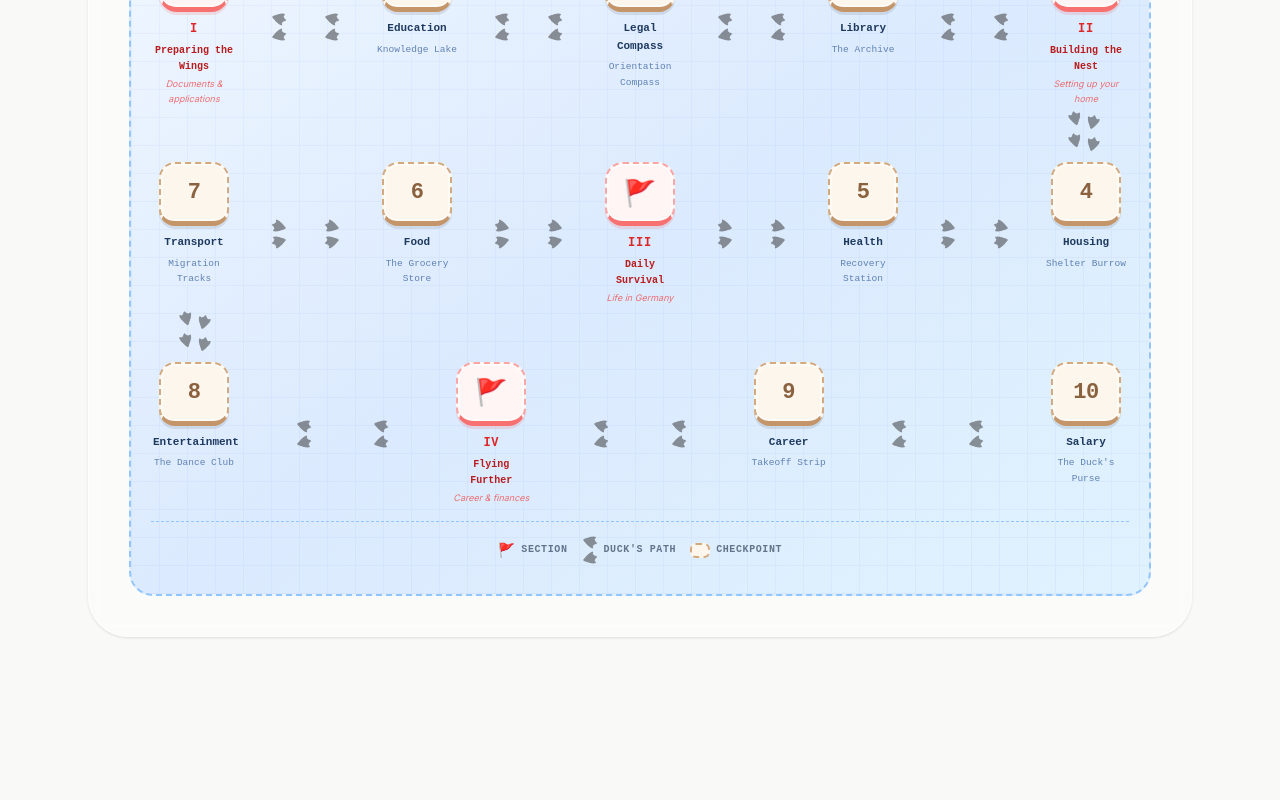
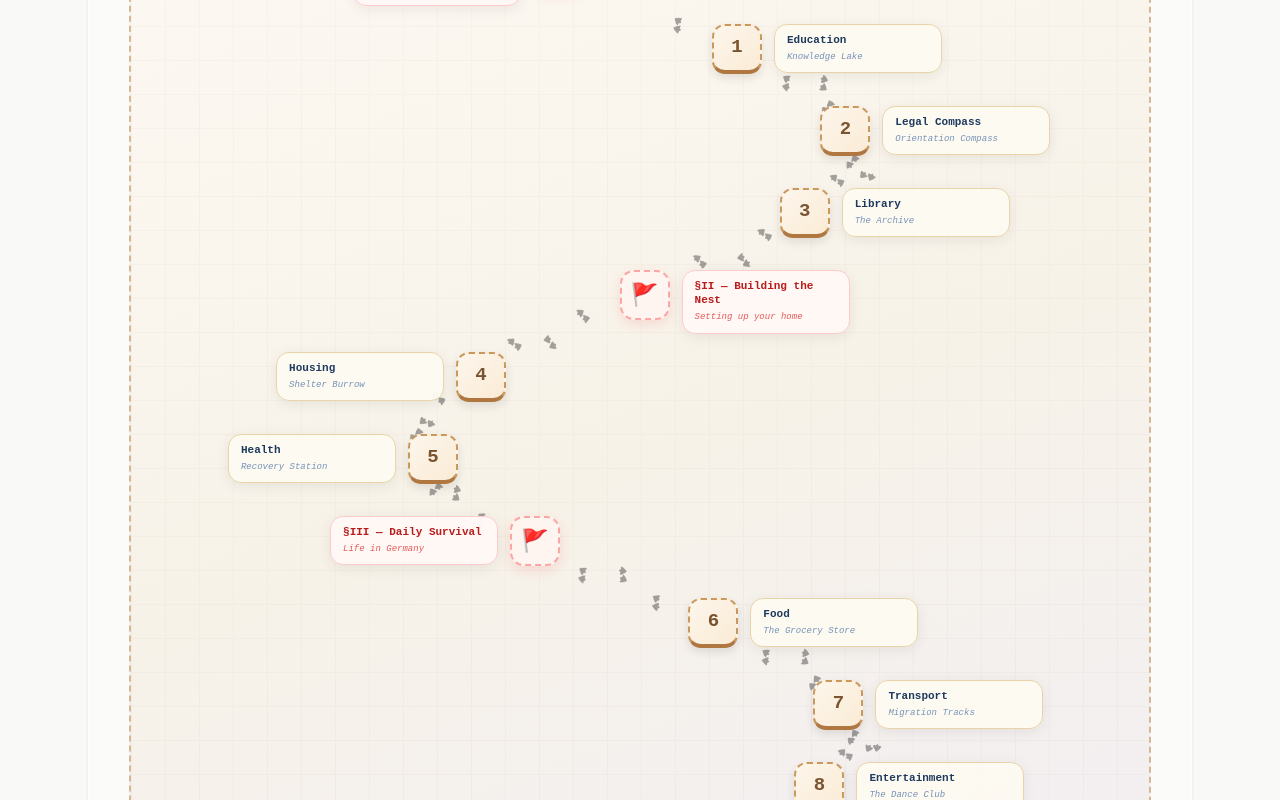
Before and after one commit to QuillenCookies/vgu-study-in-germany, a React (Vite) app in the folder frontend/: page / in a window 1280 px wide. Shown: the part 3880-4680 px from the top of the page. Built offline with nearby package versions, Linux system fonts and the light colour scheme; a web font is replaced by a local one.

Commit message:
Edit map

```diff
--- a/frontend/src/pages/HomePage.tsx
+++ b/frontend/src/pages/HomePage.tsx
@@ -384,268 +384,258 @@ const MentorOrb: React.FC<{ duck: typeof ALPHA_DUCKS[0] }> = ({ duck }) => {
 
 
 // ── JOURNEY MAP ─────────────────────────────────────────────────────────────
-// Two item kinds: section checkpoint or numbered step
-interface SectionItem {
-  kind: 'section';
+interface StepDef {
   id: string;
-  roman: string;       // "I" / "II" / "III" / "IV"
-  label: string;       // e.g. "Preparing the Wings"
-  sub: string;         // e.g. "Preparing your documents"
-}
-
-interface StepItem {
-  kind: 'step';
-  id: string;
-  num: number;
+  kind: 'step' | 'section';
+  num?: number;
+  roman?: string;
   label: string;
   sub: string;
-  href: string;
+  href?: string;
 }
 
-type MapItem = SectionItem | StepItem;
-
-// 14 items – 4 section checkpoints + 10 numbered steps
-// Row 0 (LTR, 5):  SecI  · 1 · 2 · 3 · SecII
-// Row 1 (RTL, 5):  4 · 5 · SecIII · 6 · 7   (displayed reversed: 7 · 6 · SecIII · 5 · 4)
-// Row 2 (LTR, 4):  8 · SecIV · 9 · 10
-const MAP_PATH: MapItem[] = [
-  // ── Row 0 ──
-  { kind: 'section', id: 'sec-I',   roman: 'I',   label: 'Preparing the Wings', sub: 'Documents & applications' },
-  { kind: 'step',    id: 'edu',     num: 1,  label: 'Education',       sub: 'Knowledge Lake',      href: '/university' },
-  { kind: 'step',    id: 'legal',   num: 2,  label: 'Legal Compass',   sub: 'Orientation Compass', href: '/explore/legal' },
-  { kind: 'step',    id: 'lib',     num: 3,  label: 'Library',         sub: 'The Archive',          href: '/explore/library' },
-  { kind: 'section', id: 'sec-II',  roman: 'II',  label: 'Building the Nest', sub: 'Setting up your home' },
-  { kind: 'step',    id: 'hous',    num: 4,  label: 'Housing',         sub: 'Shelter Burrow',       href: '/housing' },
-  { kind: 'step',    id: 'health',  num: 5,  label: 'Health',          sub: 'Recovery Station',     href: '/explore/health' },
-  { kind: 'section', id: 'sec-III', roman: 'III', label: 'Daily Survival',    sub: 'Life in Germany' },
-  { kind: 'step',    id: 'food',    num: 6,  label: 'Food',            sub: 'The Grocery Store',    href: '/food' },
-  { kind: 'step',    id: 'trans',   num: 7,  label: 'Transport',       sub: 'Migration Tracks',     href: '/bahn' },
-  { kind: 'step',    id: 'ent',     num: 8,  label: 'Entertainment',   sub: 'The Dance Club',       href: '/entertainment' },
-  { kind: 'section', id: 'sec-IV',  roman: 'IV',  label: 'Flying Further',    sub: 'Career & finances' },
-  { kind: 'step',    id: 'career',  num: 9,  label: 'Career',          sub: 'Takeoff Strip',        href: '/explore/career' },
-  { kind: 'step',    id: 'salary',  num: 10, label: 'Salary',          sub: "The Duck's Purse",    href: '/explore/salary' },
+const ALL_STEPS: StepDef[] = [
+  { kind: 'section', id: 'sec-I', roman: 'I', label: 'Preparing the Wings', sub: 'Documents & applications' },
+  { kind: 'step', id: 'edu', num: 1, label: 'Education', sub: 'Knowledge Lake', href: '/university' },
+  { kind: 'step', id: 'legal', num: 2, label: 'Legal Compass', sub: 'Orientation Compass', href: '/explore/legal' },
+  { kind: 'step', id: 'lib', num: 3, label: 'Library', sub: 'The Archive', href: '/explore/library' },
+  { kind: 'section', id: 'sec-II', roman: 'II', label: 'Building the Nest', sub: 'Setting up your home' },
+  { kind: 'step', id: 'hous', num: 4, label: 'Housing', sub: 'Shelter Burrow', href: '/housing' },
+  { kind: 'step', id: 'health', num: 5, label: 'Health', sub: 'Recovery Station', href: '/explore/health' },
+  { kind: 'section', id: 'sec-III', roman: 'III', label: 'Daily Survival', sub: 'Life in Germany' },
+  { kind: 'step', id: 'food', num: 6, label: 'Food', sub: 'The Grocery Store', href: '/food' },
+  { kind: 'step', id: 'trans', num: 7, label: 'Transport', sub: 'Migration Tracks', href: '/bahn' },
+  { kind: 'step', id: 'ent', num: 8, label: 'Entertainment', sub: 'The Dance Club', href: '/entertainment' },
+  { kind: 'section', id: 'sec-IV', roman: 'IV', label: 'Flying Further', sub: 'Career & finances' },
+  { kind: 'step', id: 'career', num: 9, label: 'Career', sub: 'Takeoff Strip', href: '/explore/career' },
+  { kind: 'step', id: 'salary', num: 10, label: 'Salary', sub: "The Duck's Purse", href: '/explore/salary' },
 ];
 
-const MAP_ROWS: MapItem[][] = [
-  MAP_PATH.slice(0, 5),
-  MAP_PATH.slice(5, 10),
-  MAP_PATH.slice(10),
-];
-
-// ── SECTION CHECKPOINT NODE ───────────────────────────────────────────────
-const SectionNode: React.FC<{ item: SectionItem }> = ({ item }) => (
-  <div className="flex flex-col items-center" style={{ width: '82px', flexShrink: 0 }}>
-    {/* Red-flag button — same size as StepNode */}
-    <div
-      style={{
-        width: '70px', height: '64px',
-        background: '#fff5f5',
-        border: '2.5px dashed #fca5a5',
-        borderBottom: '5px solid #f87171',
-        borderRadius: '18px',
-        boxShadow: '0 3px 0 rgba(239,68,68,0.15), inset 0 0 0 1.5px rgba(255,255,255,0.7)',
+// ── S-CURVE LAYOUT: unified px coordinate space ──────────────────────────────
+// The design canvas is JM_CW × JM_CH px. Both the SVG element and the HTML node
+// cards use these same pixel values, so they are ALWAYS perfectly aligned.
+const JM_CW = 700;              // design canvas width (px)
+const JM_CENTER_X = 350;        // horizontal midpoint
+const JM_AMP = 210;             // ± sinusoidal oscillation (px)
+const JM_Y_STEP = 82;           // equal vertical gap between each node (px)
+
+type Pt = { x: number; y: number };
+
+// All 14 nodes — equal vertical spacing, sinusoidal horizontal S-curve
+const JM_NODE_POS: Pt[] = ALL_STEPS.map((_, i) => ({
+  x: JM_CENTER_X + JM_AMP * Math.sin(i * 0.88 - 0.4),
+  y: 52 + i * JM_Y_STEP,
+}));
+const JM_CH = 52 + (ALL_STEPS.length - 1) * JM_Y_STEP + 64;
+
+// ── Catmull-Rom → cubic-bezier segments (for smooth footprint placement) ─────
+interface BezSeg { p1: Pt; cp1: Pt; cp2: Pt; p2: Pt; }
+function buildBezSegs(pts: Pt[], tension = 0.36): BezSeg[] {
+  const p = [pts[0], ...pts, pts[pts.length - 1]];
+  return pts.slice(0, -1).map((_, i) => ({
+    p1: p[i + 1],
+    cp1: { x: p[i + 1].x + (p[i + 2].x - p[i].x) * tension, y: p[i + 1].y + (p[i + 2].y - p[i].y) * tension },
+    cp2: { x: p[i + 2].x - (p[i + 3].x - p[i + 1].x) * tension, y: p[i + 2].y - (p[i + 3].y - p[i + 1].y) * tension },
+    p2: p[i + 2],
+  }));
+}
+function bezPt(s: BezSeg, t: number): Pt {
+  const u = 1 - t;
+  return {
+    x: u * u * u * s.p1.x + 3 * u * u * t * s.cp1.x + 3 * u * t * t * s.cp2.x + t * t * t * s.p2.x,
+    y: u * u * u * s.p1.y + 3 * u * u * t * s.cp1.y + 3 * u * t * t * s.cp2.y + t * t * t * s.p2.y,
+  };
+}
+function bezTan(s: BezSeg, t: number): Pt {
+  const u = 1 - t;
+  return {
+    x: 3 * u * u * (s.cp1.x - s.p1.x) + 6 * u * t * (s.cp2.x - s.cp1.x) + 3 * t * t * (s.p2.x - s.cp2.x),
+    y: 3 * u * u * (s.cp1.y - s.p1.y) + 6 * u * t * (s.cp2.y - s.cp1.y) + 3 * t * t * (s.p2.y - s.cp2.y),
+  };
+}
+const JM_BEZ_SEGS = buildBezSegs(JM_NODE_POS);
+
+// ── NODE CARD ─────────────────────────────────────────────────────────────────
+const JM_ICON = 50;   // icon button size (px)
+const JM_CARD = 168;  // label card width (px)
+const JM_STUB = 12;   // gap between icon and card (px)
+
+const JMNode: React.FC<{ step: StepDef; pos: Pt }> = ({ step, pos }) => {
+  const navigate = useNavigate();
+  const isSection = step.kind === 'section';
+  // Cards extend AWAY from the center
+  const onRight = pos.x >= JM_CENTER_X;
+
+  const handleClick = () => {
+    if (step.href) {
+      window.scrollTo({ top: 0, left: 0, behavior: 'instant' });
+      navigate(step.href);
+    }
+  };
+
+  // Icon sits centered on pos; card extends left or right
+  const iconLeft = pos.x - JM_ICON / 2;
+  const cardLeft = onRight
+    ? iconLeft + JM_ICON + JM_STUB        // card to the right
+    : iconLeft - JM_STUB - JM_CARD;       // card to the left
+
+  return (
+    <>
+      {/* ── Icon button ── */}
+      <div style={{ position: 'absolute', left: iconLeft, top: pos.y - JM_ICON / 2, zIndex: 4 }}>
+        {isSection ? (
+          <div style={{
+            width: JM_ICON, height: JM_ICON, borderRadius: '14px',
+            background: '#fff5f0',
+            border: '2px dashed #fca5a5',
+            boxShadow: '0 4px 12px rgba(239,68,68,0.15)',
             display: 'flex', alignItems: 'center', justifyContent: 'center',
-        cursor: 'default',
-      }}
-      aria-label={`Section ${item.roman}`}
-    >
-      <span style={{ fontSize: '26px', lineHeight: 1 }}>🚩</span>
-    </div>
-    {/* Roman numeral */}
-    <span
-      className="mt-2 text-center font-extrabold leading-none"
-      style={{ fontSize: '12px', color: '#dc2626', fontFamily: "'Courier New', monospace", letterSpacing: '0.06em' }}
-    >
-      {item.roman}
-    </span>
-    {/* Section title */}
-    <span
-      className="text-center leading-tight mt-1 font-bold"
-      style={{ fontSize: '10px', color: '#b91c1c', maxWidth: '82px', fontFamily: "'Courier New', monospace" }}
-    >
-      {item.label}
-    </span>
-    {/* Section sub */}
-    <span
-      className="text-center leading-tight mt-0.5 italic"
-      style={{ fontSize: '9px', color: '#ef4444', maxWidth: '82px', opacity: 0.75 }}
-    >
-      {item.sub}
-    </span>
-  </div>
-);
-
-// \u2500\u2500 NUMBERED STEP NODE \u2500\u2500\u2500\u2500\u2500\u2500\u2500\u2500\u2500\u2500\u2500\u2500\u2500\u2500\u2500\u2500\u2500\u2500\u2500\u2500\u2500\u2500\u2500\u2500\u2500\u2500\u2500\u2500\u2500\u2500\u2500\u2500\u2500\u2500\u2500\u2500\u2500\u2500\u2500\u2500\u2500\u2500\u2500\u2500\u2500\u2500\u2500
-const StepNode: React.FC<{ item: StepItem }> = ({ item }) => {
-  const navigate = useNavigate();
-  const handleClick = () => {
-    window.scrollTo({ top: 0, left: 0, behavior: 'instant' });
-    navigate(item.href);
-  };
-  return (
-    <div className="flex flex-col items-center" style={{ width: '82px', flexShrink: 0 }}>
+          }}>
+            <span style={{ fontSize: '22px' }}>🚩</span>
+          </div>
+        ) : (
           <button
             onClick={handleClick}
-        className="relative box-border cursor-pointer touch-manipulation rounded-2xl transition-all duration-150 active:translate-y-[2px] hover:brightness-105"
+            className="transition-all duration-150 active:translate-y-[1px] hover:brightness-105 touch-manipulation"
             style={{
-          width: '70px', height: '64px',
-          background: '#fdf6ec',
-          border: '2.5px dashed #d4a97e',
-          borderBottom: '5px solid #c5956a',
-          boxShadow: '0 3px 0 rgba(0,0,0,0.09), inset 0 0 0 1.5px rgba(255,255,255,0.7)',
-          fontFamily: 'inherit',
+              width: JM_ICON, height: JM_ICON, borderRadius: '13px',
+              background: 'linear-gradient(135deg,#fdf6ec,#faebd5)',
+              border: '2px dashed #c9985d',
+              borderBottom: '4px solid #b07840',
+              boxShadow: '0 4px 10px rgba(0,0,0,0.10)',
+              fontFamily: 'inherit', cursor: 'pointer',
               display: 'flex', alignItems: 'center', justifyContent: 'center',
             }}
-        aria-label={item.label}
+            aria-label={step.label}
           >
-        <span
-          className="font-extrabold"
-          style={{ fontSize: '22px', color: '#8a6240', letterSpacing: '-0.5px', fontFamily: "'Courier New', monospace" }}
-        >
-          {item.num}
+            <span style={{ fontSize: '19px', fontWeight: 900, color: '#7a5430', fontFamily: "'Courier New', monospace" }}>
+              {step.num}
             </span>
           </button>
-      {/* Step name */}
-      <span
-        className="mt-2 text-center leading-tight font-bold"
-        style={{ fontSize: '11px', color: '#1e3a5f', maxWidth: '82px', fontFamily: "'Courier New', monospace" }}
-      >
-        {item.label}
-      </span>
-      {/* Sub */}
-      <span
-        className="text-center leading-tight mt-1"
-        style={{ fontSize: '9.5px', color: '#4a6fa5', maxWidth: '82px', opacity: 0.85, fontFamily: "'Courier New', monospace" }}
-      >
-        {item.sub}
-      </span>
-    </div>
+        )}
+      </div>
+
+      {/* ── Label card ── */}
+      <div style={{
+        position: 'absolute',
+        left: cardLeft,
+        top: pos.y - JM_ICON / 2,
+        width: JM_CARD,
+        zIndex: 4,
+        borderRadius: '13px',
+        background: isSection ? 'rgba(255,248,246,0.97)' : 'rgba(253,250,242,0.97)',
+        border: `1.5px solid ${isSection ? '#fecaca' : '#e8d4a8'}`,
+        padding: '8px 12px',
+        boxShadow: '0 3px 14px rgba(0,0,0,0.07)',
+      }}>
+        <div style={{
+          fontSize: '11px', fontWeight: 800, lineHeight: 1.3, marginBottom: '3px',
+          color: isSection ? '#b91c1c' : '#1e3a5f',
+          fontFamily: "'Courier New', monospace",
+        }}>
+          {isSection ? `§${step.roman} — ${step.label}` : step.label}
+        </div>
+        <div style={{
+          fontSize: '9px', color: isSection ? '#dc2626' : '#4a6fa5',
+          fontFamily: "'Courier New', monospace", opacity: 0.75, fontStyle: 'italic',
+        }}>
+          {step.sub}
+        </div>
+      </div>
+    </>
   );
 };
 
-// \u2500\u2500 DUCK FOOTPRINT PAIR \u2500\u2500\u2500\u2500\u2500\u2500\u2500\u2500\u2500\u2500\u2500\u2500\u2500\u2500\u2500\u2500\u2500\u2500\u2500\u2500\u2500\u2500\u2500\u2500\u2500\u2500\u2500\u2500\u2500\u2500\u2500\u2500\u2500\u2500\u2500\u2500\u2500\u2500\u2500\u2500\u2500\u2500\u2500\u2500\u2500\u2500\u2500\u2500\u2500\u2500\u2500\u2500\u2500\u2500\u2500\u2500
-// Left foot toes inward (+15\u00b0), right foot toes inward (-15\u00b0), close together.
-const FootprintPair: React.FC<{ rtl?: boolean; vertical?: boolean }> = ({ rtl = false, vertical = false }) => {
-  const FP_SIZE = 16;
-  const style0 = { width: FP_SIZE, height: FP_SIZE, objectFit: 'contain' as const, opacity: 0.52 };
-
-  if (vertical) {
-    // Turning corner: feet V-shape side by side
-    return (
-      <div style={{ display: 'flex', flexDirection: 'row', alignItems: 'center', gap: '1px' }}>
-        <img src="/duck_fp.png" alt="" style={{ ...style0, transform: 'rotate(-15deg) translateY(-2px)' }} />
-        <img src="/duck_fp.png" alt="" style={{ ...style0, transform: 'scaleX(-1) rotate(-15deg) translateY(2px)' }} />
-      </div>
-    );
-  }
-  // Horizontal path: left foot (top) +15\u00b0, right foot (bottom) -15\u00b0 — toes kiss toward center
-  const base = rtl ? 270 : 90;
-  return (
-    <div style={{ display: 'flex', flexDirection: 'column', alignItems: 'center', gap: '0px' }}>
-      <img src="/duck_fp.png" alt="" style={{ ...style0, transform: `rotate(${base + 15}deg)` }} />
-      <img src="/duck_fp.png" alt="" style={{ ...style0, transform: `rotate(${base - 15}deg) scaleX(-1)` }} />
-    </div>
-  );
-};
-
-
-const JourneyMap: React.FC = () => {
-  return (
+// ── JOURNEY MAP COMPONENT ──────────────────────────────────────────────────────
+const JourneyMap: React.FC = () => (
   <div
-      className="w-full py-7 px-5 rounded-3xl"
+    className="w-full rounded-3xl overflow-hidden"
     style={{
-        background: 'linear-gradient(145deg, #eff6ff 0%, #dbeafe 50%, #e0f2fe 100%)',
-        border: '2.5px dashed #93c5fd',
+      background: 'linear-gradient(160deg,#fdf9f3 0%,#f7f2e8 45%,#f0edf8 100%)',
+      border: '2px dashed #d4b896',
       position: 'relative',
-        overflow: 'hidden',
+      padding: '20px 12px 28px',
     }}
   >
-      {/* Sketch notebook grid watermark */}
-      <div
-        aria-hidden
-        style={{
-          position: 'absolute', inset: 0, pointerEvents: 'none', opacity: 0.04,
+    {/* Faint graph-paper watermark */}
+    <div aria-hidden style={{
+      position: 'absolute', inset: 0, pointerEvents: 'none', opacity: 0.03,
       backgroundImage:
-            'repeating-linear-gradient(0deg,#1d4ed8 0px,#1d4ed8 1px,transparent 1px,transparent 28px),' +
-            'repeating-linear-gradient(90deg,#1d4ed8 0px,#1d4ed8 1px,transparent 1px,transparent 28px)',
-          zIndex: 0,
-        }}
+        'repeating-linear-gradient(0deg,#6b5a44 0px,#6b5a44 1px,transparent 1px,transparent 34px),' +
+        'repeating-linear-gradient(90deg,#6b5a44 0px,#6b5a44 1px,transparent 1px,transparent 34px)',
+    }} />
+
+    {/* ── Canvas: SAME px coordinate space for SVG footprints + HTML cards ── */}
+    <div style={{ overflowX: 'auto' }}>
+      <div style={{
+        position: 'relative',
+        width: JM_CW,
+        height: JM_CH,
+        margin: '0 auto',
+      }}>
+        {/* SVG layer: duck footprints only (NO stroke line), drawn on actual bezier curve */}
+        <svg
+          width={JM_CW}
+          height={JM_CH}
+          viewBox={`0 0 ${JM_CW} ${JM_CH}`}
+          style={{ position: 'absolute', top: 0, left: 0, pointerEvents: 'none', zIndex: 1 }}
+        >
+          {JM_BEZ_SEGS.flatMap((seg, si) =>
+            ([0.22, 0.50, 0.78] as const).map((t, j) => {
+              const pt = bezPt(seg, t);
+              const tan = bezTan(seg, t);
+              const angle = Math.atan2(tan.y, tan.x) * (180 / Math.PI);
+              const side = j % 2 === 0 ? 1 : -1;
+              const perpRad = (angle + 90) * (Math.PI / 180);
+              const px = pt.x + Math.cos(perpRad) * 7 * side;
+              const py = pt.y + Math.sin(perpRad) * 7 * side;
+              const rot = angle + 90 + (side < 0 ? 180 : 0);
+              return (
+                <image
+                  key={`fp-${si}-${j}`}
+                  href="/duck_fp.png"
+                  x={px - 8} y={py - 8}
+                  width="16" height="16"
+                  opacity="0.44"
+                  transform={`rotate(${rot.toFixed(1)} ${px.toFixed(1)} ${py.toFixed(1)})`}
                 />
-
-      <div style={{ position: 'relative', zIndex: 1 }}>
-        {/* ── 3 S-shaped rows ── */}
-        <div className="flex flex-col w-full" style={{ gap: '6px' }}>
-          {MAP_ROWS.map((rowItems, rowIdx) => {
-            const isLTR = rowIdx % 2 === 0;
-            const display = isLTR ? rowItems : [...rowItems].reverse();
-            const isLast = rowIdx === MAP_ROWS.length - 1;
-
-            return (
-              <div key={rowIdx} className="flex flex-col">
-                {/* Horizontal row — items-start keeps all buttons on the same baseline */}
-                <div
-                  className="flex items-start w-full"
-                  style={{ justifyContent: 'space-between', paddingLeft: '2px', paddingRight: '2px' }}
-                >
-                  {display.map((item, si) => (
-                    <React.Fragment key={item.id}>
-                      {item.kind === 'section'
-                        ? <SectionNode item={item} />
-                        : <StepNode item={item} />}
-                      {si < display.length - 1 && (
-                        /* 2 duck strides (pairs) between each button */
-                        <div
-                          style={{ flex: 1, display: 'flex', alignItems: 'center', justifyContent: 'space-evenly', alignSelf: 'center', minWidth: 0 }}
-                        >
-                          <FootprintPair rtl={!isLTR} />
-                          <FootprintPair rtl={!isLTR} />
-                        </div>
+              );
+            })
           )}
-                    </React.Fragment>
+        </svg>
+
+        {/* HTML layer: icon buttons + label cards — same px positions as SVG footprints */}
+        <div style={{ position: 'absolute', inset: 0, zIndex: 2 }}>
+          {ALL_STEPS.map((step, i) => (
+            <JMNode key={step.id} step={step} pos={JM_NODE_POS[i]} />
           ))}
         </div>
-
-                {/* Vertical turn connector */}
-                {!isLast && (
-                  <div
-                    style={{
-                      alignSelf: isLTR ? 'flex-end' : 'flex-start',
-                      marginRight: isLTR ? '28px' : undefined,
-                      marginLeft: !isLTR ? '28px' : undefined,
-                      display: 'flex', flexDirection: 'column', alignItems: 'center',
-                      gap: '6px', paddingTop: '6px', paddingBottom: '6px',
-                    }}
-                  >
-                    <FootprintPair vertical />
-                    <FootprintPair vertical />
-                  </div>
-                )}
+      </div>
+    </div>
+
+    {/* Legend */}
+    <div style={{
+      display: 'flex', alignItems: 'center', justifyContent: 'center',
+      flexWrap: 'wrap', gap: '18px',
+      marginTop: '18px', paddingTop: '14px',
+      borderTop: '1.5px dashed #d4b896',
+    }}>
+      <div style={{ display: 'flex', alignItems: 'center', gap: '7px' }}>
+        <span style={{ fontSize: '16px' }}>🚩</span>
+        <span style={{ fontSize: '10px', fontWeight: 900, color: '#6b5a44', fontFamily: 'monospace', textTransform: 'uppercase', letterSpacing: '0.08em' }}>Section</span>
+      </div>
+      <div style={{ display: 'flex', alignItems: 'center', gap: '7px' }}>
+        <img src="/duck_fp.png" alt="" style={{ width: 14, height: 14, opacity: 0.48 }} />
+        <span style={{ fontSize: '10px', fontWeight: 900, color: '#6b5a44', fontFamily: 'monospace', textTransform: 'uppercase', letterSpacing: '0.08em' }}>Duck Path</span>
+      </div>
+      <div style={{ display: 'flex', alignItems: 'center', gap: '7px' }}>
+        <div style={{ width: '22px', height: '15px', borderRadius: '5px', background: 'linear-gradient(135deg,#fdf6ec,#faebd5)', border: '1.5px dashed #c9985d' }} />
+        <span style={{ fontSize: '10px', fontWeight: 900, color: '#6b5a44', fontFamily: 'monospace', textTransform: 'uppercase', letterSpacing: '0.08em' }}>Checkpoint</span>
+      </div>
+    </div>
   </div>
 );
-          })}
-        </div>
-
-        {/* Legend */}
-        <div
-          style={{ display: 'flex', alignItems: 'center', justifyContent: 'center', flexWrap: 'wrap', gap: '14px', marginTop: '16px', paddingTop: '12px', borderTop: '1.5px dashed #93c5fd' }}
-        >
-          <div style={{ display: 'flex', alignItems: 'center', gap: '6px' }}>
-            <span style={{ fontSize: '14px' }}>🚩</span>
-            <span style={{ fontSize: '10px', fontWeight: 700, color: '#64748b', fontFamily: "'Courier New', monospace", textTransform: 'uppercase', letterSpacing: '0.06em' }}>Section</span>
-          </div>
-          <div style={{ display: 'flex', alignItems: 'center', gap: '6px' }}>
-            <FootprintPair />
-            <span style={{ fontSize: '10px', fontWeight: 700, color: '#64748b', fontFamily: "'Courier New', monospace", textTransform: 'uppercase', letterSpacing: '0.06em' }}>Duck's Path</span>
-          </div>
-          <div style={{ display: 'flex', alignItems: 'center', gap: '6px' }}>
-            <div style={{ width: '20px', height: '15px', borderRadius: '6px', background: '#fdf6ec', border: '2px dashed #d4a97e' }} />
-            <span style={{ fontSize: '10px', fontWeight: 700, color: '#64748b', fontFamily: "'Courier New', monospace", textTransform: 'uppercase', letterSpacing: '0.06em' }}>Checkpoint</span>
-          </div>
-        </div>
-      </div>
-    </div>
-  );
-};
+
 
 
 // ── MAIN PAGE ──────────────────────────────────────────────────────────────
@@ -885,7 +875,7 @@ const HomePage: React.FC = () => {
         </motion.div>
       </section >
 
-      // ── SECTION 3: THE MIGRATORY PATH (HÀNH TRÌNH VƯỢT ĐẠI DƯƠNG) ──────────────
+
       <section className="relative py-24 md:py-32 overflow-hidden" style={{ backgroundColor: CREAM }}>
 
         {/* Nền trang trí: Dấu chân vịt mờ chạy dọc trang */}
```
Also changed, not shown: frontend/public/duck_fp.png. Lines whose indentation alone changed are shown as unchanged.
